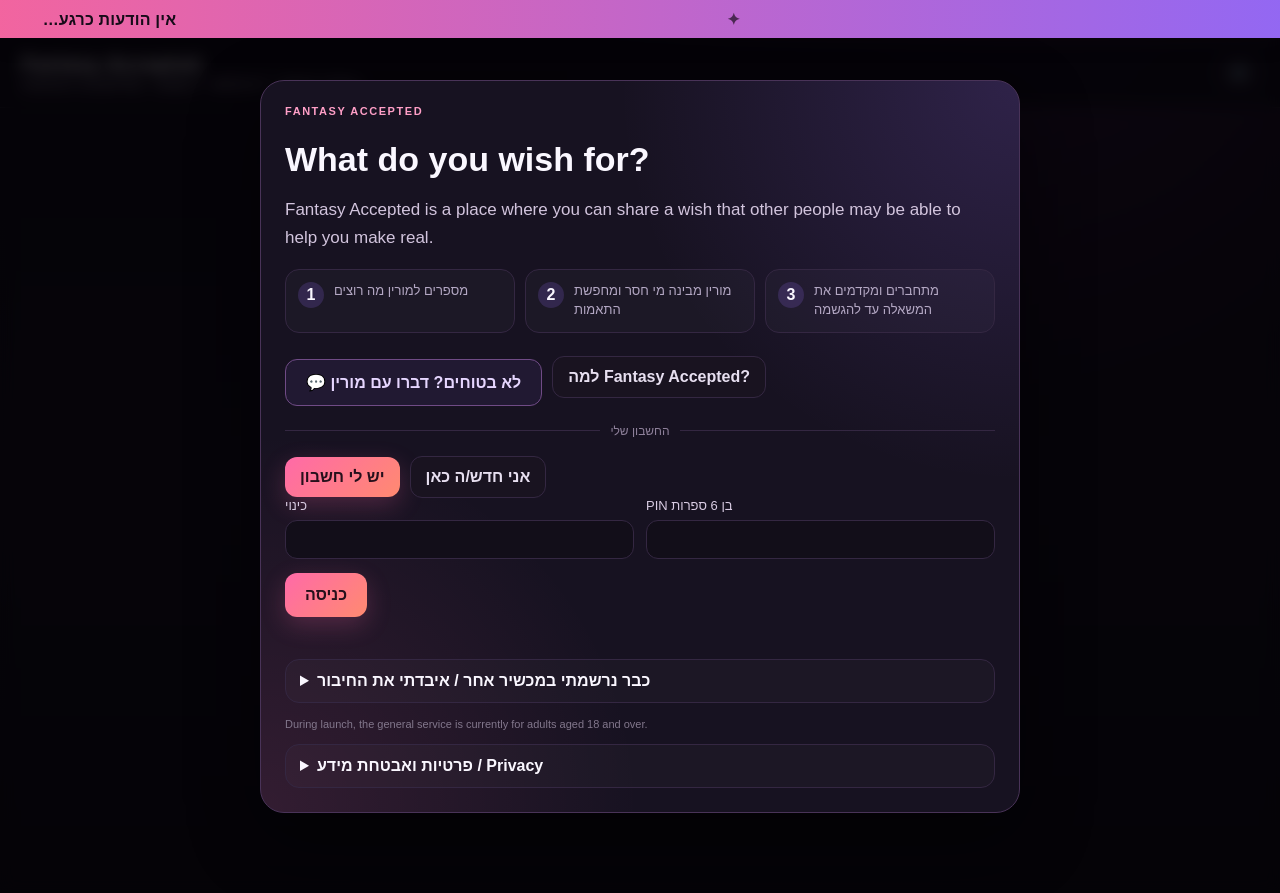
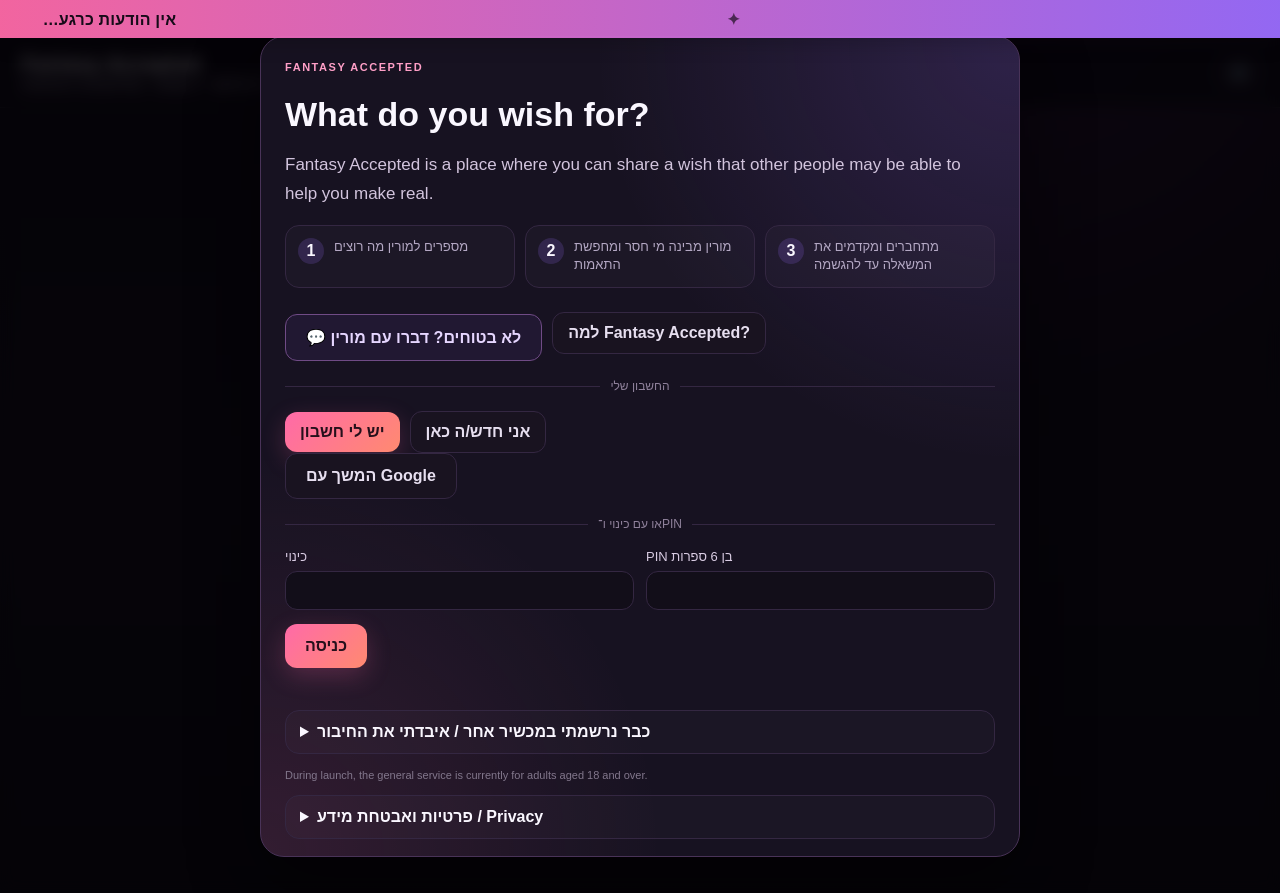
Before and after one commit to lolaweiss73-coder/Fantasy-Accepted, a FastAPI app: page / in a window 1280 px wide. Run offline with FastAPI, Linux system fonts and the light colour scheme; data that the repository does not hold is empty; some libraries are stand-ins or nearby versions.

Commit message:
Add Google login UI

```diff
--- a/templates/index.html
+++ b/templates/index.html
@@ -227,6 +227,10 @@
       </div>
 
       <div id="loginPanel">
+        <div id="googleLoginWrap" class="gate-secondary-actions">
+          <button id="googleLoginBtn" class="ghost large" type="button">המשך עם Google</button>
+        </div>
+        <div class="gate-divider"><span>או עם כינוי ו־PIN</span></div>
         <div class="form-grid two">
           <label>כינוי
             <input id="loginNickname" maxlength="40" autocomplete="username">
@@ -272,6 +276,60 @@
         <label id="generalAgeConfirm" class="checkline"><input id="adultConfirm" type="checkbox"> מלאו לי 18 שנים. בגרסת ההשקה האתר הכללי מיועד כרגע למבוגרים.</label>
         <button id="enterBtn" class="primary large">הרשמה</button>
         <div id="gateError" class="error"></div>
+      </div>
+
+      <div id="googlePendingPanel" class="hidden">
+        <div class="form-card">
+          <h2>Google התחבר בהצלחה</h2>
+          <p id="googlePendingIdentity" class="muted"></p>
+          <p>עכשיו רק צריך לבחור אם לחבר את Google לחשבון קיים או ליצור חשבון חדש.</p>
+
+          <div class="gate-secondary-actions">
+            <button id="googleLinkExistingChoice" class="primary" type="button">יש לי כבר חשבון</button>
+            <button id="googleCreateChoice" class="ghost" type="button">אני חדש/ה כאן</button>
+          </div>
+
+          <div id="googleLinkExistingPanel">
+            <div class="form-grid two">
+              <label>כינוי
+                <input id="googleExistingNickname" maxlength="40" autocomplete="username">
+              </label>
+              <label>PIN בן 6 ספרות
+                <input id="googleExistingPin" type="password" inputmode="numeric" pattern="[0-9]{6}" maxlength="6" autocomplete="current-password">
+              </label>
+            </div>
+            <button id="googleLinkExistingBtn" class="primary large" type="button">חיבור לחשבון הקיים</button>
+          </div>
+
+          <div id="googleCreatePanel" class="hidden">
+            <div class="form-grid two">
+              <label>כינוי
+                <input id="googleNewNickname" maxlength="40">
+              </label>
+              <label>גיל
+                <input id="googleNewAge" type="number" min="18" max="120">
+              </label>
+              <label>מגדר
+                <select id="googleNewGender">
+                  <option value="">בחירה</option>
+                  <option value="female">אישה</option>
+                  <option value="male">גבר</option>
+                  <option value="nonbinary">א-בינארי/ת</option>
+                  <option value="trans_female">טרנסית</option>
+                  <option value="trans_male">טרנס</option>
+                  <option value="other">אחר</option>
+                  <option value="prefer_not_to_say">מעדיפ/ה לא לציין</option>
+                </select>
+              </label>
+              <label>אזור
+                <input id="googleNewRegion" maxlength="80">
+              </label>
+            </div>
+            <label class="checkline"><input id="googleNewAdultConfirm" type="checkbox"> מלאו לי 18 שנים.</label>
+            <button id="googleCreateAccountBtn" class="primary large" type="button">יצירת חשבון עם Google</button>
+          </div>
+          <div id="googlePendingError" class="error"></div>
+        </div>
       </div>
 
       <details class="account-recover-panel">
```
